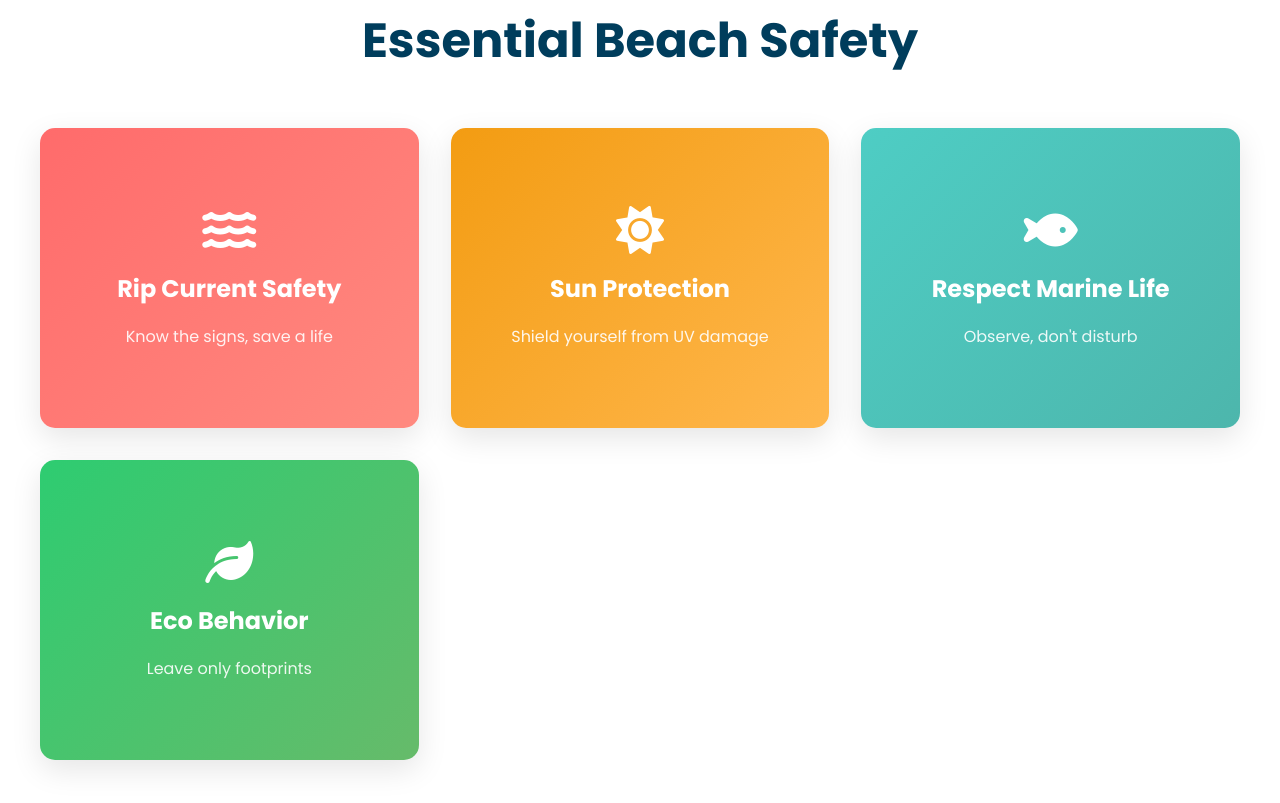
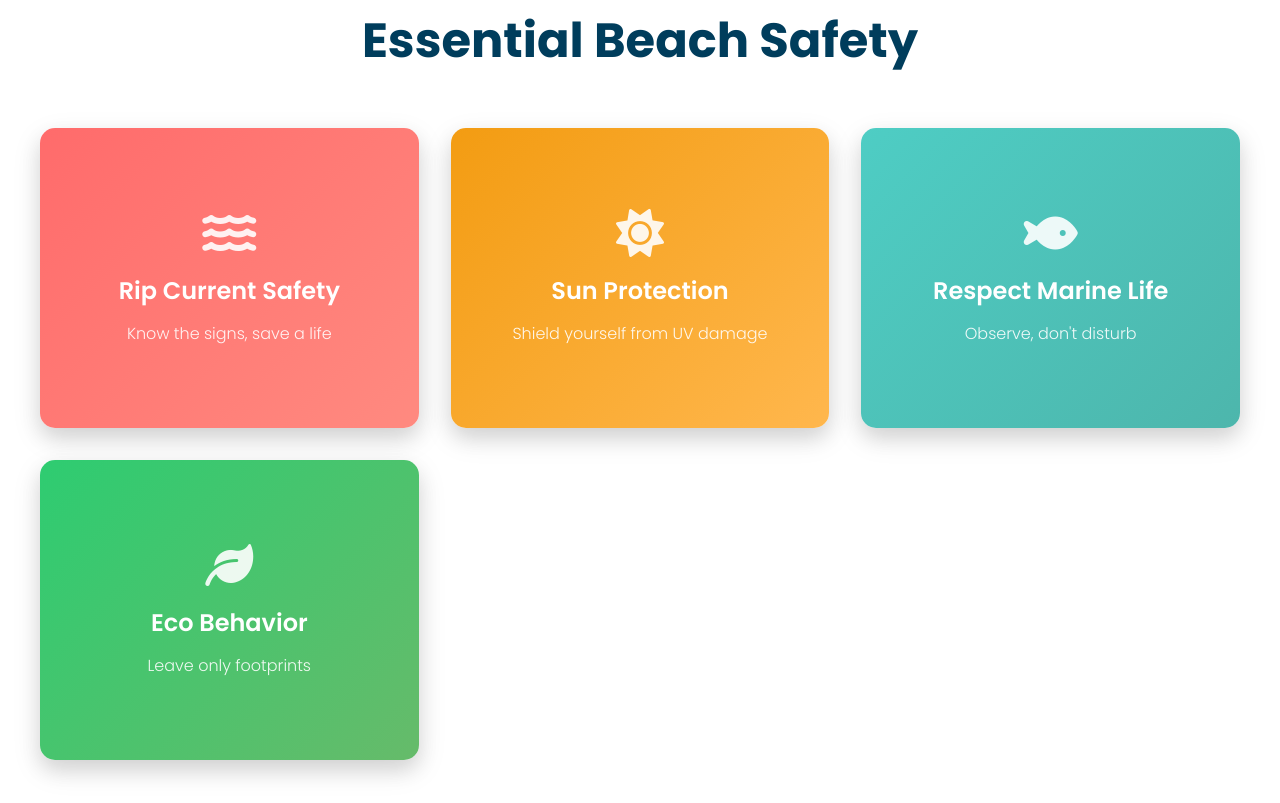
Before and after one commit to QueenLisaOmondi/Official-Beach-Awareness-and-Safety, a website: page src/index.html in a window 1280 px wide. Shown: the part 897-1700 px from the top of the page. Drawn offline with Linux system fonts and the light colour scheme.

Commit message:
style(safety-cards): update alignment and layout for improved visual consistency

```diff
--- a/src/index.html
+++ b/src/index.html
@@ -6,6 +6,7 @@
     <title>Beach Awareness & Safety - Protect Our Oceans & Ourselves</title>
     <link href="https://fonts.googleapis.com/css2?family=Poppins:wght@300;400;600;700&display=swap" rel="stylesheet">
     <link href="https://cdnjs.cloudflare.com/ajax/libs/font-awesome/6.0.0/css/all.min.css" rel="stylesheet">
+    <link href="../dist/output.css" rel="stylesheet">
     <style>
         :root {
             --ocean-blue: #0077be;
@@ -179,6 +180,8 @@
             text-align: center;
             transition: transform 0.8s;
             transform-style: preserve-3d;
+            border-radius: 15px;
+            box-shadow: 0 10px 20px rgba(0, 0, 0, 0.1);
         }
 
         .flip-card:hover .flip-card-inner {
@@ -189,14 +192,15 @@
             position: absolute;
             width: 100%;
             height: 100%;
+            -webkit-backface-visibility: hidden;
             backface-visibility: hidden;
             border-radius: 15px;
             box-shadow: 0 10px 30px rgba(0,0,0,0.1);
+            padding: 25px;
             display: flex;
             flex-direction: column;
             justify-content: center;
             align-items: center;
-            padding: 2rem;
         }
 
         .flip-card-back {
@@ -212,14 +216,15 @@
 
         .card-icon {
             font-size: 3rem;
-            margin-bottom: 1rem;
+            margin-bottom: 15px;
             color: var(--white);
+            opacity: 0.9;
         }
 
         .card-title {
             font-size: 1.5rem;
-            font-weight: 700;
-            margin-bottom: 1rem;
+            font-weight: 600;
+            margin-bottom: 10px;
             color: var(--white);
         }
 
@@ -227,20 +232,22 @@
             font-size: 1rem;
             opacity: 0.9;
             color: var(--white);
+            font-weight: 300;
         }
 
         .card-details {
             font-size: 0.95rem;
-            line-height: 1.6;
-            margin-bottom: 1rem;
+            line-height: 1.5;
+            margin-bottom: 15px;
         }
 
         .card-stat {
             background: rgba(255,255,255,0.2);
-            padding: 0.5rem 1rem;
+            padding: 8px 15px;
             border-radius: 20px;
+            font-size: 0.9rem;
             font-weight: 600;
-            margin-top: 1rem;
+            margin-top: auto;
         }
 
         /* Ocean Impact Infographic */
@@ -535,7 +542,7 @@
                 </div>
 
                 <!-- Sun Protection -->
-                <div class="flip-card">
+                <div class="flip-card ">
                     <div class="flip-card-inner">
                         <div class="flip-card-front card-sun">
                             <i class="fas fa-sun card-icon"></i>
@@ -561,7 +568,7 @@
                         <div class="flip-card-back">
                             <h3 class="card-title">Wildlife Guidelines</h3>
                             <p class="card-details">Keep 150 feet from marine mammals. Never touch or feed wildlife. If you see stranded animals, contact local authorities immediately. Your actions protect entire ecosystems.</p>
-                            <div class="card-stat">100K+ marine animals die from human interference yearly</div>
+                            <div class="card-stat ">100K+ marine animals die from human interference yearly</div>
                         </div>
                     </div>
                 </div>
```
